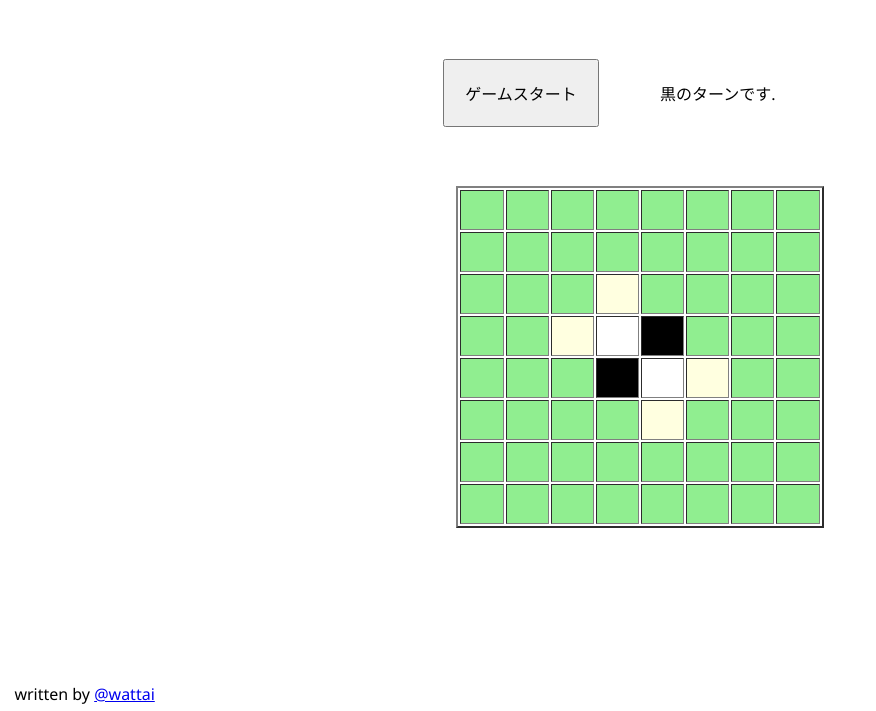
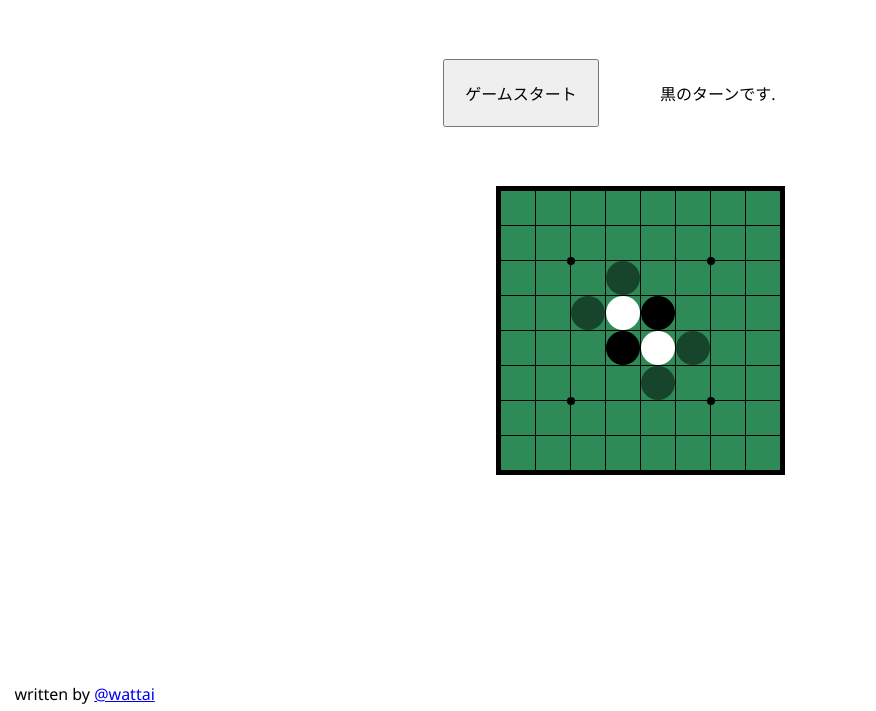
Before and after one commit to wattai/simple-othello, a plain HTML site: page src/public/index.html in a window 1280 px wide. Both pictures are taken after a click on the button "ゲームスタート". Shown: the part 89-800 px from the top of the page, without its empty margins (0-876 px from the left). Drawn offline with Linux system fonts and the light colour scheme.

Commit message:
Beautify the board

```diff
--- a/src/public/index.css
+++ b/src/public/index.css
@@ -17,31 +17,87 @@
 }
 
 .board {
-    display: grid;
     justify-content: center;
     align-items: center;
+    width: fit-content;
+    margin-left: auto;
+    margin-right: auto;
+}
+
+#table {
+    border: 5px solid black;
+    border-collapse: collapse;
 }
 
 .cell {
-    padding: 0.5rem 1rem;
-    background-color: lightgreen;
+    border: 1px solid black;
+    background-color: #2E8B57;
+    width: 2rem;
+    height: 2rem;
+    position: relative;
+}
 
-    /* 文字を削除 */
-    text-indent: 500%;
-    white-space: nowrap;
-    overflow: hidden;
+/* 盤面の4隅と中央の間の4点に黒い中点を追加 */
+.cell.midpoint::before {
+    content: "";
+    position: absolute;
+    width: 0.5rem; /* 小さい円 */
+    height: 0.5rem;
+    background-color: black;
+    border-radius: 50%;
+    top: 0%;
+    left: 0%;
+    transform: translate(-50%, -50%);
 }
 
 .player1-stone {
     background-color: black;
+    border-radius: 100%;
+
+    position: absolute;
+    height: 100%;
+    width: 100%;
+    top: 50%;
+    left: 50%;
+    transform: translate(-50%, -50%);
 }
 
 .player2-stone {
     background-color: white;
+    border-radius: 100%;
+
+    position: absolute;
+    height: 100%;
+    width: 100%;
+    top: 50%;
+    left: 50%;
+    transform: translate(-50%, -50%);
 }
 
-.placeable {
-    background-color: lightyellow;
+.player1-placeable {
+    background-color: black;
+    border-radius: 100%;
+    opacity: 50%;
+
+    position: absolute;
+    height: 100%;
+    width: 100%;
+    top: 50%;
+    left: 50%;
+    transform: translate(-50%, -50%);
+}
+
+.player2-placeable {
+    background-color: white;
+    border-radius: 100%;
+    opacity: 50%;
+
+    position: absolute;
+    height: 100%;
+    width: 100%;
+    top: 50%;
+    left: 50%;
+    transform: translate(-50%, -50%);
 }
 
 footer {
--- a/src/public/main.js
+++ b/src/public/main.js
@@ -8,7 +8,8 @@ const PLAYER1 = 1;
 const PLAYER2 = 2;
 
 const CSS_CLASS_CELL = "cell";
-const CSS_CLASS_PLACEABLE = "placeable";
+const CSS_CLASS_PLAYER1_PLACEABLE = "player1-placeable";
+const CSS_CLASS_PLAYER2_PLACEABLE = "player2-placeable";
 const CSS_CLASS_PLAYER1_STONE = "player1-stone";
 const CSS_CLASS_PLAYER2_STONE = "player2-stone";
 
@@ -105,7 +106,7 @@ class OthelloGame {
         if (currentPlayer == PLAYER2) {
             return PLAYER1;
         }
-        throw Error("Expected player value is either 1 or 2, but given unexpected value.");
+        throw new Error("Expected player value is either 1 or 2, but given unexpected value.");
     }
 
     flipOverSandwichedStones(row, col) {
@@ -288,7 +289,7 @@ function num2PlayerColor(num) {
     } else if (num === PLAYER2) {
         return "白";
     }
-    throw Error(`Found unexpected arguments: ${num}.`);
+    throw new Error(`Found unexpected arguments: ${num}.`);
 }
 
 class OthelloScreen {
@@ -330,26 +331,58 @@ class OthelloScreen {
             let row = document.createElement("tr");
             for (let idx_col = 0; idx_col < BOARD_WIDTH; idx_col++) {
                 let cell = document.createElement("td");
-                cell.innerText = `${game.table[idx_row][idx_col]}`;
                 cell.className = CSS_CLASS_CELL;
                 if (game.canPlaceStone(idx_row, idx_col, game.currentPlayer)) {
-                    cell.className += ` ${CSS_CLASS_PLACEABLE}`;
+                    let stone = document.createElement("div");
+                    if (game.currentPlayer === PLAYER1) {
+                        stone.className += ` ${CSS_CLASS_PLAYER1_PLACEABLE}`;
+                    }
+                    if (game.currentPlayer === PLAYER2) {
+                        stone.className += ` ${CSS_CLASS_PLAYER2_PLACEABLE}`;
+                    }
+                    stone.addEventListener("click", runOneTurn);
+                    cell.appendChild(stone);
                 }
+                let stone = document.createElement("div");
                 if (game.table[idx_row][idx_col] === PLAYER1) {
-                    cell.className += ` ${CSS_CLASS_PLAYER1_STONE}`;
+                    let stone = document.createElement("div");
+                    stone.className += ` ${CSS_CLASS_PLAYER1_STONE}`;
+                    cell.appendChild(stone);
                 }
                 if (game.table[idx_row][idx_col] === PLAYER2) {
-                    cell.className += ` ${CSS_CLASS_PLAYER2_STONE}`;
+                    let stone = document.createElement("div");
+                    stone.className += ` ${CSS_CLASS_PLAYER2_STONE}`;
+                    cell.appendChild(stone);
                 }
-                cell.addEventListener("click", runOneTurn);
                 row.appendChild(cell);
             }
             tblBody.appendChild(row);
         }
 
         new_table_element.appendChild(tblBody);
-        new_table_element.setAttribute("border", "2");
         this.board_element.appendChild(new_table_element);
+
+        // 4隅と中心の間の中点を4点描画する.
+        this.drawMidpoints();
+    }
+
+    drawMidpoints() {
+        const board = document.querySelectorAll(".cell");
+        console.log("CALL drawMidpoints");
+        console.log(board.className);
+
+        // 中点を追加するセルの位置
+        const midpoints = [
+            { row: 2, col: 2 },
+            { row: 2, col: 6 },
+            { row: 6, col: 2 },
+            { row: 6, col: 6 },
+        ];
+
+        midpoints.forEach(({ row, col }) => {
+            const index = row * BOARD_WIDTH + col;  // 1次元インデックスに変換
+            board[index].classList.add("midpoint");
+        });
     }
 }
 
@@ -357,12 +390,19 @@ class OthelloScreen {
 const runOneTurn = (event) => {
     console.log("PLAY");
 
-    const cell = event.target;
-    if (cell.tagName !== 'TD') {
+    const stone = event.target;
+    // 石が既に置いてある場合には置かない.
+    if (
+        !stone.className.includes(CSS_CLASS_PLAYER1_PLACEABLE)
+        &&
+        !stone.className.includes(CSS_CLASS_PLAYER2_PLACEABLE)
+    ) {
+        console.log("そこには置けないよ.");
         return;
     }
-    const row = cell.parentNode.rowIndex;  // 行番号を取得
-    const col = cell.cellIndex;            // 列番号を取得
+    // クリックされた座標を取得する.
+    const row = stone.parentNode.parentNode.rowIndex;
+    const col = stone.parentNode.cellIndex;
     console.log(`Clicked cell at row: ${row}, col: ${col}`);
 
     // 1ターン進める
@@ -382,7 +422,7 @@ const runOneTurn = (event) => {
         } else if (winner === 0) {
             gameScreen.updateInfoText(`引き分けです.`);
         } else {
-            throw Error(`Found unexpected value in ${winner}.`);
+            throw new Error(`Found unexpected value in ${winner}.`);
         }
     }
 }
```
Also changed, not shown: src/public/index.html (+5 -2 lines).
